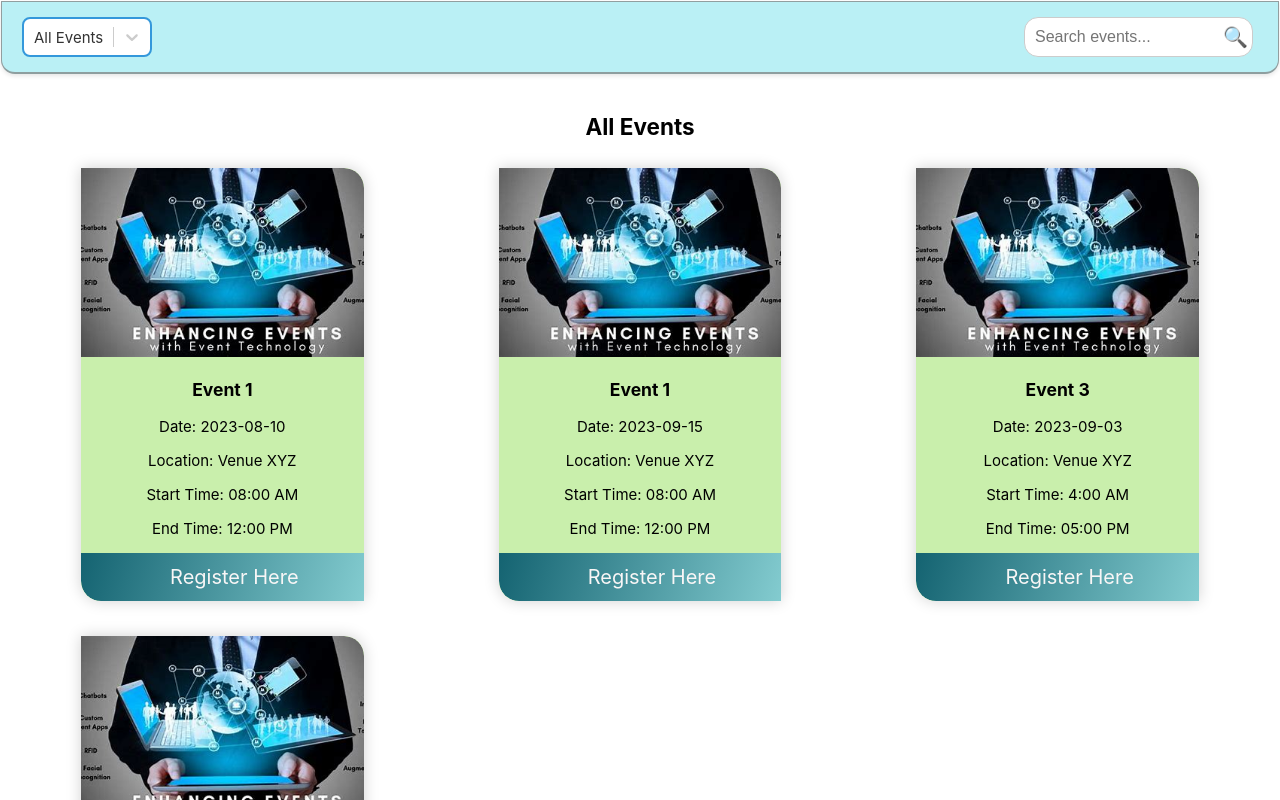
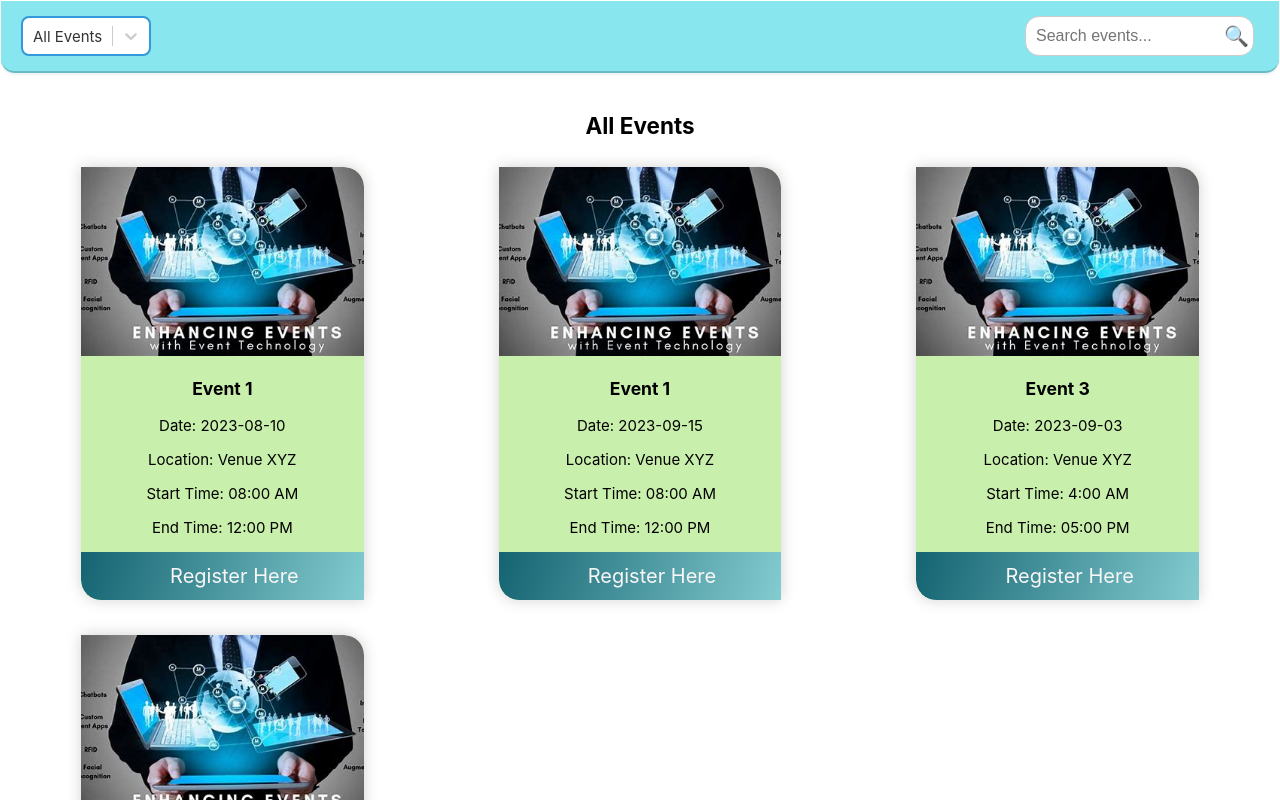
Before and after one commit to vaibhav03ambhore/Event-Page, a React (Create React App) app: page / in a window 1280 px wide. Shown: the top 800 px of the page. Built offline with nearby package versions, Linux system fonts and the light colour scheme.

Commit message:
header style

```diff
--- a/src/styles/EventCard.css
+++ b/src/styles/EventCard.css
@@ -1,6 +1,7 @@
 /* components/EventCard.css */
 
 .event-card{
+  min-width: 100px;
   height: auto;
   position: relative;
   border-bottom-left-radius: 20px;
@@ -47,3 +48,9 @@
 .event-card:hover{
   transform: scale(1.05);
 }
+
+@media (max-width: 768px) {
+  .event-card {
+    margin: 15px 25px;
+  }
+}
--- a/src/styles/Header.css
+++ b/src/styles/Header.css
@@ -12,11 +12,11 @@
     align-items: center;
     padding: 10px 20px;
     color: white;
-    box-shadow: 0px 2px 4px rgba(0, 0, 0, 0.1);
-    border: 1px solid rgb(146, 158, 159);
-    border-bottom: 2px solid rgb(142, 158, 159);
+    box-shadow: 0px 2px 2px rgba(87, 130, 138, 0.1);
+    /* border: 0.1px solid rgb(155, 232, 238); */
+    border-bottom: 2px solid rgb(106, 187, 193);
     border-radius: 0 0 14px 14px;
-    background-color: rgb(186, 240, 245);
+    background-color: rgb(135, 230, 238);
   }
 
   .header h1 {
```
